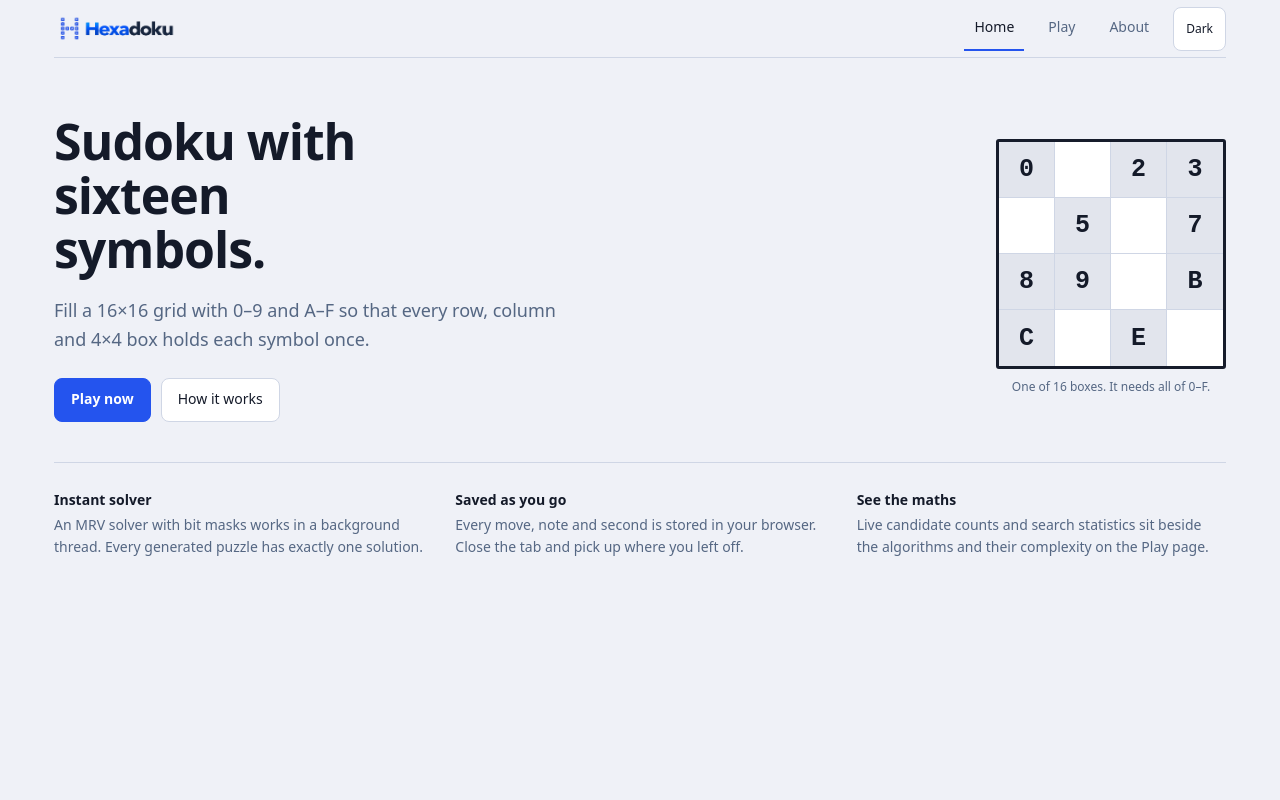
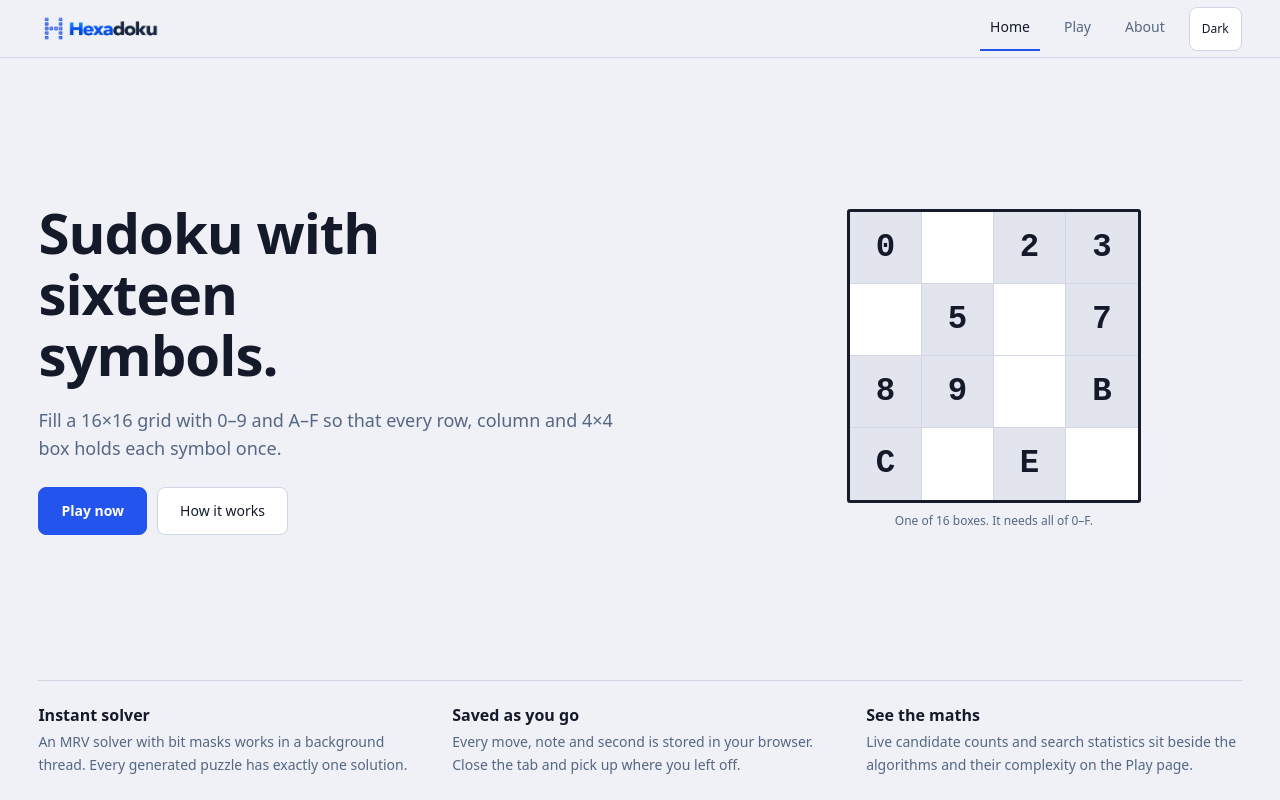
Before and after one commit to hannah784/Hexadoku, a React (Vite) app: page / in a window 1280 px wide. Built offline with nearby package versions, Linux system fonts and the light colour scheme.

Commit message:
feat: expand Hexadoku layouts to use available viewport space

```diff
--- a/src/App.tsx
+++ b/src/App.tsx
@@ -11,7 +11,7 @@ export default function App() {
   return (
     <div className={styles.app}>
       <NavBar current={route} />
-      <main className={route === 'play' ? undefined : pageStyles.page}>
+      <main className={`${styles.content} ${route === 'home' ? styles.homeContent : route === 'about' ? pageStyles.page : ''}`}>
         {route === 'home' && <Landing />}
         {route === 'about' && <About />}
         {route === 'play' && <Play />}
--- a/src/styles/App.module.css
+++ b/src/styles/App.module.css
@@ -10,7 +10,9 @@
 :global(:focus-visible) { outline:3px solid var(--accent); outline-offset:3px; }
 :global(a) { color:var(--player); }
 :global(h1), :global(h2), :global(h3) { line-height:1.25; }
-.app { max-width:1220px; padding:0 24px 48px; margin:auto; }
+.app { --page-gutter:clamp(20px,3vw,64px); width:100%; min-height:100dvh; display:flex; flex-direction:column; }
+.content { flex:1; min-width:0; padding:0 var(--page-gutter) 32px; }
+.content.homeContent { display:flex; flex-direction:column; padding-bottom:0; }
 .playHeader { display:flex; align-items:center; justify-content:space-between; gap:20px; margin-top:24px; }
 .playHeader h1 { font-size:28px; margin:0 0 8px; }
 .hint { color:var(--muted); margin:0 0 12px; }
@@ -28,10 +30,10 @@
 .keyboard { margin-bottom:16px; color:var(--player); font-size:12px; }
 .keyboard summary { cursor:pointer; width:max-content; min-height:24px; }
 .keyboard p { color:var(--muted); }
-.layout { display:grid; grid-template-columns:minmax(0, 640px) minmax(300px, 1fr); gap:24px; align-items:start; }
+.layout { display:grid; grid-template-columns:minmax(0,1.15fr) minmax(320px,1fr); gap:clamp(20px,2vw,40px); align-items:start; }
 .board { display:grid; grid-template-columns:repeat(16,minmax(0,1fr)); width:100%; aspect-ratio:1; border:3px solid var(--strong); border-radius:3px; background:var(--surface); overflow:hidden; }
 .cell { min-width:0; min-height:0; position:relative; border-right:1px solid var(--line); border-bottom:1px solid var(--line); background:var(--surface); color:var(--player); }
-.cell input { display:block; width:100%; height:100%; min-width:0; border:0; padding:0; background:transparent; color:inherit; text-align:center; font:600 clamp(12px,1.85vw,23px) ui-monospace,monospace; border-radius:0; caret-color:transparent; }
+.cell input { display:block; width:100%; height:100%; min-width:0; border:0; padding:0; background:transparent; color:inherit; text-align:center; font:600 clamp(12px,1.85vw,34px) ui-monospace,monospace; border-radius:0; caret-color:transparent; }
 .cell:nth-child(16n) { border-right:0; }
 .cell:nth-last-child(-n+16) { border-bottom:0; }
 .fixed { background:var(--given); color:var(--ink); }
@@ -45,23 +47,23 @@
 .cell input:focus { outline:2px solid var(--accent); outline-offset:-2px; }
 .invalid { color:var(--error); background:repeating-linear-gradient(135deg,transparent,transparent 5px,var(--error-bg) 5px,var(--error-bg) 8px),var(--surface); }
 .invalid::after { content:''; position:absolute; right:0; top:0; border-top:7px solid var(--error); border-left:7px solid transparent; pointer-events:none; }
-.controls { border:1px solid var(--line); border-radius:12px; background:var(--surface); padding:16px; box-shadow:0 1px 2px #00000009; }
+.controls { border:1px solid var(--line); border-radius:12px; background:var(--surface); padding:clamp(16px,1.5vw,28px); box-shadow:0 1px 2px #00000009; }
 .metrics { display:grid; grid-template-columns:repeat(4,minmax(0,1fr)); gap:12px; min-height:64px; }
 .metrics span { display:block; color:var(--muted); font:10px ui-monospace,monospace; text-transform:uppercase; letter-spacing:.6px; }
-.metrics strong { display:block; font:600 20px/1.8 ui-monospace,monospace; }
+.metrics strong { display:block; font:600 clamp(20px,2vw,32px)/1.8 ui-monospace,monospace; }
 .metrics small { color:var(--muted); font-size:10px; }
 .controls progress { display:block; width:100%; height:6px; margin:12px 0 16px; accent-color:var(--accent); }
 .controls progress::-webkit-progress-bar { background:var(--soft); border:1px solid var(--line); border-radius:4px; }
 .controls progress::-webkit-progress-value { background:var(--accent); }
 .keypad { display:grid; grid-template-columns:repeat(4,minmax(0,1fr)); gap:6px; }
-.keypad button { position:relative; min-height:48px; background:var(--soft); font:600 20px ui-monospace,monospace; }
+.keypad button { position:relative; min-height:clamp(48px,5vw,80px); background:var(--soft); font:600 clamp(20px,2vw,30px) ui-monospace,monospace; }
 .keypad small { position:absolute; right:6px; top:5px; font:10px system-ui,sans-serif; color:var(--muted); }
 .tools { display:grid; grid-template-columns:repeat(4,minmax(0,1fr)); gap:6px; padding:10px 0; border-bottom:1px solid var(--line); }
-.tools button { padding:6px 2px; font-size:12px; }
+.tools button { padding:6px 2px; font-size:clamp(12px,.85vw,16px); }
 .buttons { display:grid; grid-template-columns:repeat(3,minmax(0,1fr)); gap:6px; margin:12px 0; }
 .buttons button { padding:6px; }
 .cancel { width:100%; margin-bottom:8px; }
-.controls label { display:flex; align-items:center; min-height:32px; gap:8px; font-size:12px; }
+.controls label { display:flex; align-items:center; min-height:32px; gap:8px; font-size:clamp(12px,.9vw,16px); }
 .controls input[type='checkbox'] { width:16px; height:16px; accent-color:var(--accent); }
 .message { font-size:12px; margin:6px 0 0; min-height:0; color:var(--muted); }
 .message:empty { display:none; }
@@ -85,12 +87,12 @@
 .shakeB { animation:shakeB .2s; }
 @media (prefers-reduced-motion:reduce) { .shakeA,.shakeB { animation:none; } }
 @media (max-width:850px) {
-  .app { padding:0 16px 32px; }
+  .app { --page-gutter:16px; }
   .playHeader { flex-direction:column; align-items:start; }
-  .layout { grid-template-columns:minmax(0,1fr); gap:16px; max-width:640px; margin:auto; }
-  .cell input { font-size:clamp(12px,3vw,23px); }
+  .layout { grid-template-columns:minmax(0,1fr); gap:16px; }
+  .cell input { font-size:clamp(12px,3vw,32px); }
   .complexity { grid-template-columns:minmax(0,1fr); gap:24px; }
   .controls { display:flex; flex-direction:column; }
   .keypad { order:-1; margin-bottom:16px; }
 }
-@media (max-width:420px) { .app { padding-left:12px; padding-right:12px; } .statistics > div { gap:4px 6px; } .statistics dd { font-size:11px; } }
+@media (max-width:420px) { .app { --page-gutter:12px; } .statistics > div { gap:4px 6px; } .statistics dd { font-size:11px; } }
--- a/src/styles/Pages.module.css
+++ b/src/styles/Pages.module.css
@@ -1,4 +1,4 @@
-.nav { display:flex; align-items:center; justify-content:space-between; gap:12px; min-height:58px; border-bottom:1px solid var(--line); margin-bottom:24px; }
+.nav { display:flex; align-items:center; justify-content:space-between; flex-shrink:0; width:100%; gap:12px; min-height:58px; padding:0 var(--page-gutter); border-bottom:1px solid var(--line); }
 .brand { display:flex; align-items:center; min-width:0; min-height:44px; padding:2px 4px; border-radius:4px; }
 .brand img { display:block; max-height:28px; width:auto; max-width:100%; height:auto; }
 .nav nav { display:flex; align-items:center; gap:14px; }
@@ -6,29 +6,32 @@
 .navLink:hover { color:var(--ink); }
 .navLink[aria-current='page'] { color:var(--ink); border-bottom-color:var(--accent); }
 .nav button { font-size:12px; padding:6px 12px; }
-.page { margin:0 auto; }
+.page { width:100%; }
 .actions { display:flex; flex-wrap:wrap; gap:10px; margin-top:24px; }
 .btn { display:inline-flex; align-items:center; min-height:44px; padding:8px 16px; border:1px solid var(--line); border-radius:8px; background:var(--surface); color:var(--ink); font-size:14px; text-decoration:none; }
 .btn:hover { background:var(--related); }
 .btnPrimary { background:var(--accent); border-color:var(--accent); color:white; font-weight:650; }
 :global(:root[data-theme='dark']) .btnPrimary { color:#101827; }
 .btnPrimary:hover { background:var(--accent-hover); }
-.hero { display:flex; align-items:center; justify-content:space-between; gap:48px; padding:32px 0 40px; }
-.heroText { flex:1; max-width:520px; }
-.hero h1 { max-width:360px; font-size:clamp(34px,4.2vw,50px); line-height:1.08; margin:0 0 20px; letter-spacing:-1px; }
+.hero { flex:1; display:grid; grid-template-columns:minmax(0,1.3fr) minmax(0,1fr); align-items:center; gap:clamp(32px,5vw,96px); padding:clamp(24px,5dvh,64px) 0; }
+.heroText { min-width:0; }
+.hero h1 { max-width:12ch; font-size:clamp(40px,4.4vw,84px); line-height:1.08; margin:0 0 20px; letter-spacing:-1px; }
+.hero .lead { max-width:56ch; font-size:clamp(18px,1.3vw,24px); }
+.hero .btn { min-height:48px; padding:10px 22px; font-size:clamp(14px,1.05vw,18px); }
 .lead { font-size:18px; line-height:1.6; color:var(--muted); margin:0; }
 .sample { margin:0; text-align:center; color:var(--muted); font-size:12px; }
 .sample figcaption { margin-top:8px; }
-.miniBoard { --cell:56px; display:grid; grid-template-columns:repeat(4,var(--cell)); width:max-content; margin:auto; border:3px solid var(--strong); border-radius:3px; background:var(--surface); }
-.miniBoard span { width:var(--cell); height:var(--cell); display:flex; align-items:center; justify-content:center; border-right:1px solid var(--line); border-bottom:1px solid var(--line); font:600 25px ui-monospace,monospace; }
+.miniBoard { --cell:clamp(56px,min(6.6vw,9dvh),104px); display:grid; grid-template-columns:repeat(4,var(--cell)); width:max-content; margin:auto; border:3px solid var(--strong); border-radius:3px; background:var(--surface); }
+.miniBoard span { width:var(--cell); height:var(--cell); display:flex; align-items:center; justify-content:center; border-right:1px solid var(--line); border-bottom:1px solid var(--line); font:600 calc(var(--cell) * .45) ui-monospace,monospace; }
 .miniBoard span:nth-child(4n) { border-right:0; }
 .miniBoard span:nth-last-child(-n+4) { border-bottom:0; }
 .miniFixed { background:var(--given); color:var(--ink); }
 .miniEmpty { background:var(--surface); }
-.features { display:grid; grid-template-columns:repeat(3,minmax(0,1fr)); gap:32px; padding-top:28px; border-top:1px solid var(--line); }
-.feature h2 { font-size:14px; margin:0 0 6px; }
+.features { display:grid; grid-template-columns:repeat(3,minmax(0,1fr)); gap:clamp(24px,3vw,56px); padding:clamp(20px,3dvh,32px) 0; border-top:1px solid var(--line); font-size:clamp(14px,1vw,18px); }
+.feature h2 { font-size:clamp(16px,1.1vw,20px); margin:0 0 6px; }
 .feature p { color:var(--muted); line-height:1.6; margin:0; }
-.prose { max-width:760px; line-height:1.7; padding-top:12px; }
+.prose { width:100%; line-height:1.7; padding-top:clamp(24px,3vw,48px); font-size:clamp(14px,1.05vw,18px); }
+.prose > p { max-width:80ch; }
 .prose h1 { font-size:34px; margin:0 0 12px; }
 .prose h2 { font-size:20px; margin:30px 0 8px; }
 .prose p { margin:0 0 12px; }
@@ -38,9 +41,13 @@
 .keys dt { flex:0 0 140px; font-weight:650; }
 .specs dt { flex:0 0 115px; font-weight:650; }
 .keys dd,.specs dd { flex:1; margin:0; color:var(--muted); }
+@media (min-width:1100px) {
+  .keys,.specs { display:grid; grid-template-columns:repeat(2,minmax(0,1fr)); gap:12px clamp(24px,4vw,64px); }
+}
 @media (max-width:650px) {
   .nav { gap:6px; } .nav nav { gap:3px; } .navLink { padding:0 6px; } .brand img { max-height:20px; }
-  .hero { flex-direction:column; align-items:start; gap:32px; padding-top:16px; }
+  .hero { display:flex; flex-direction:column; align-items:start; gap:32px; padding-top:24px; }
+  .hero h1 { font-size:34px; }
   .sample { align-self:center; }
   .features { grid-template-columns:minmax(0,1fr); gap:24px; }
   .keys div,.specs div { flex-direction:column; gap:0; margin-bottom:10px; }
```
